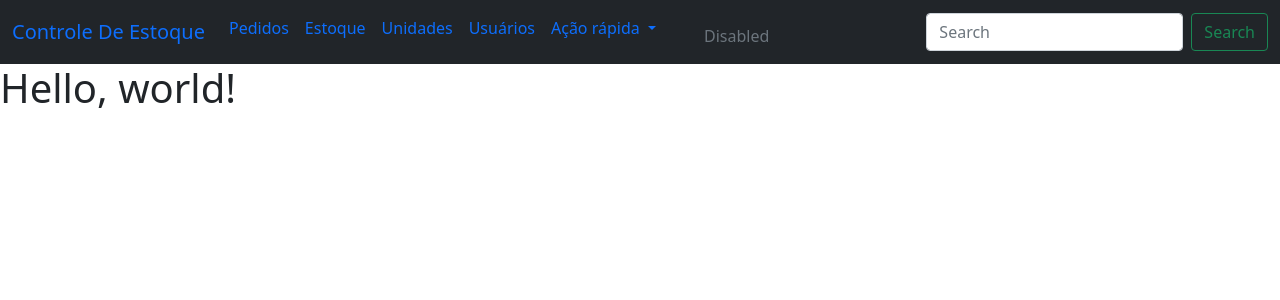
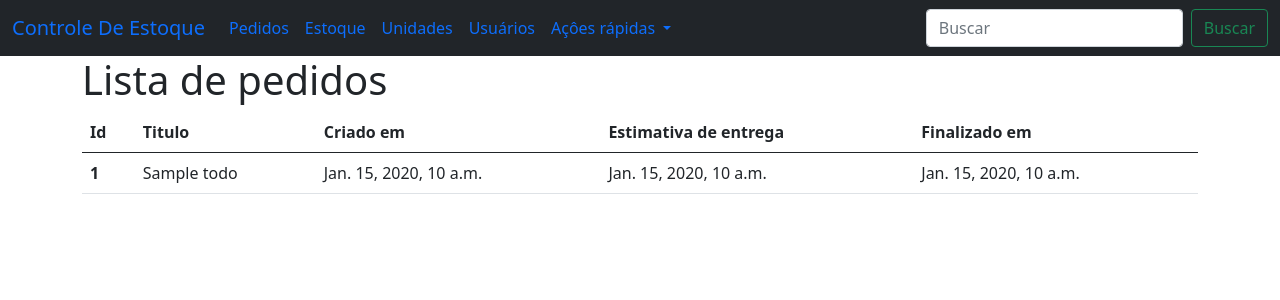
Before and after one commit to Awrrin/Sistema_Edu, a Django app: template todos/templates/todos/todo_list.html in a window 1280 px wide. Shown: the top 300 px of the page. Run offline with Django 4.2, Linux system fonts and the light colour scheme; the template is opened without the code that fills it: most values are stand-ins (such as "Sample title", 1, 10 or a date in 2020).

Commit message:
initi.021

```diff
--- a/pyproject.toml
+++ b/pyproject.toml
@@ -1,4 +1,4 @@
-[tool.poetry]
+git [tool.poetry]
 name = "estoque"
 version = "0.1.0"
 description = "Controle de estoque"
--- a/todos/models.py
+++ b/todos/models.py
@@ -3,7 +3,7 @@ from django.db import models
 
 # Create your models here.
 class Todo(models.Model):
-    title = models.CharField(max_length=100, null=False, blank=False)
+    title = models.CharField(max_length=200, null=False, blank=False)
     created_at = models.DateTimeField(auto_now_add=True, null=False, blank=False)
-    deadlie = models.DateTimeField(null=False, blank=False)
-    finished_at = models.DateTimeField(null=True)
+    deadline = models.DateField(null=True)
+    finished_at = models.DateField(null=True)
--- a/todos/templates/todos/todo_list.html
+++ b/todos/templates/todos/todo_list.html
@@ -11,7 +11,7 @@
     <!-- Bootstrap CSS -->
     <link href="https://cdn.jsdelivr.net/npm/bootstrap@5.0.2/dist/css/bootstrap.min.css" rel="stylesheet" integrity="sha384-EVSTQN3/azprG1Anm3QDgpJLIm9Nao0Yz1ztcQTwFspd3yD65VohhpuuCOmLASjC" crossorigin="anonymous">
 
-    <title>Lista de pedidos</title>
+    <title>Pedidos</title>
   </head>
 
   <body>
@@ -37,29 +37,52 @@
               </li>
               <li class="nav-item dropdown">
                 <a class="nav-link dropdown-toggle" href="#" id="navbarDropdown" role="button" data-bs-toggle="dropdown" aria-expanded="false">
-                  Ação rápida
+                  Açôes rápidas
                 </a>
                 <ul class="dropdown-menu" aria-labelledby="navbarDropdown">
                   <li><a class="dropdown-item" href="#">Cadastrar novo pedido</a></li>
+                  <li><a class="dropdown-item" href="#">Consultar pedidos</a></li>
                   <li><a class="dropdown-item" href="#">Cadastrar novo produto</a></li>
+                  <li><a class="dropdown-item" href="#">Alertas</a></li>
+                  <li><hr class="dropdown-divider"></li>
                   <li><a class="dropdown-item" href="#">Agenda</a></li>
-                  <li><hr class="dropdown-divider"></li>
-                  <li><a class="dropdown-item" href="#">Alertas/a></li>
                 </ul>
               </li>
-              <li class="nav-item">
-                <a class="nav-link disabled" href="#" tabindex="-1" aria-disabled="true">Disabled</a>
-              </li>
+
             </ul>
             <form class="d-flex">
-              <input class="form-control me-2" type="search" placeholder="Search" aria-label="Search">
-              <button class="btn btn-outline-success" type="submit">Search</button>
+              <input class="form-control me-2" type="search" placeholder="Buscar" aria-label="Search">
+              <button class="btn btn-outline-success" type="submit">Buscar</button>
             </form>
           </div>
         </div>
       </nav>
+    <main class="container">
+        <h1>Lista de pedidos</h1>
 
-    <h1>Hello, world!</h1>
+        <table class="table">
+            <thead>
+                <tr>
+                    <th scope="col">Id</th>
+                    <th scope="col">Titulo</th>
+                    <th scope="col">Criado em</th>
+                    <th scope="col">Estimativa de entrega</th>
+                    <th scope="col">Finalizado em</th>
+                </tr>
+            </thead>
+            <tbody>
+                {% for todo in pedidos %}
+                    <tr>
+                        <th scope="row">{{ todo.pk}}</th>
+                        <td>{{todo.title}}</td>
+                        <td>{{todo.created_at}}</td>
+                        <td>{{todo.deadline| default:"-"}}</td>
+                        <td>{{todo.finished_at| default:"-"}}</td>
+                    </tr>
+                {% endfor %}
+            </tbody>
+        </table>
+    </main>
 
     <!-- Optional JavaScript; choose one of the two! -->
 
--- a/todos/views.py
+++ b/todos/views.py
@@ -3,5 +3,5 @@ from .models import Todo
 
 
 def todo_list(request):
-    todos = Todo
-    return render(request, "todos/todo_list.html", {"todos": todos})
+    pedidos = Todo.objects.all()
+    return render(request, "todos/todo_list.html", {"pedidos": pedidos})
```
Also changed, not shown: db.sqlite3 (deleted), todos/migrations/0002_rename_deadlie_todo_deadline.py (added), todos/migrations/0003_alter_todo_created_at_alter_todo_deadline_and_more.py (added), todos/migrations/0004_alter_todo_created_at.py (added), todos/migrations/0005_alter_todo_title.py (added), 1 other file.
